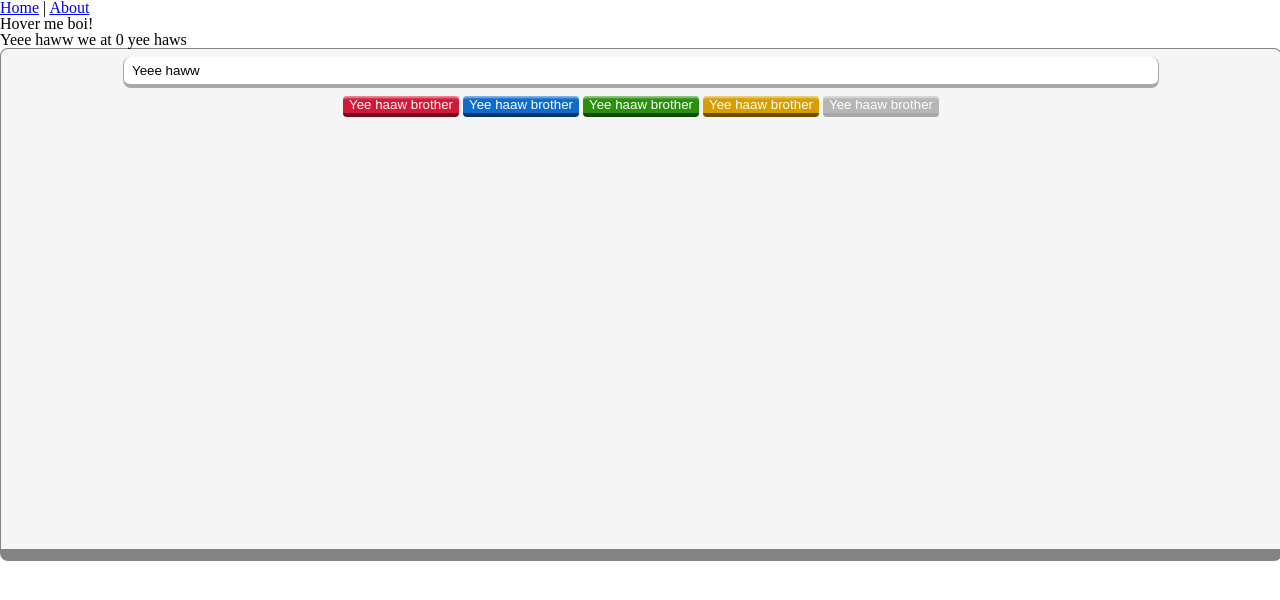
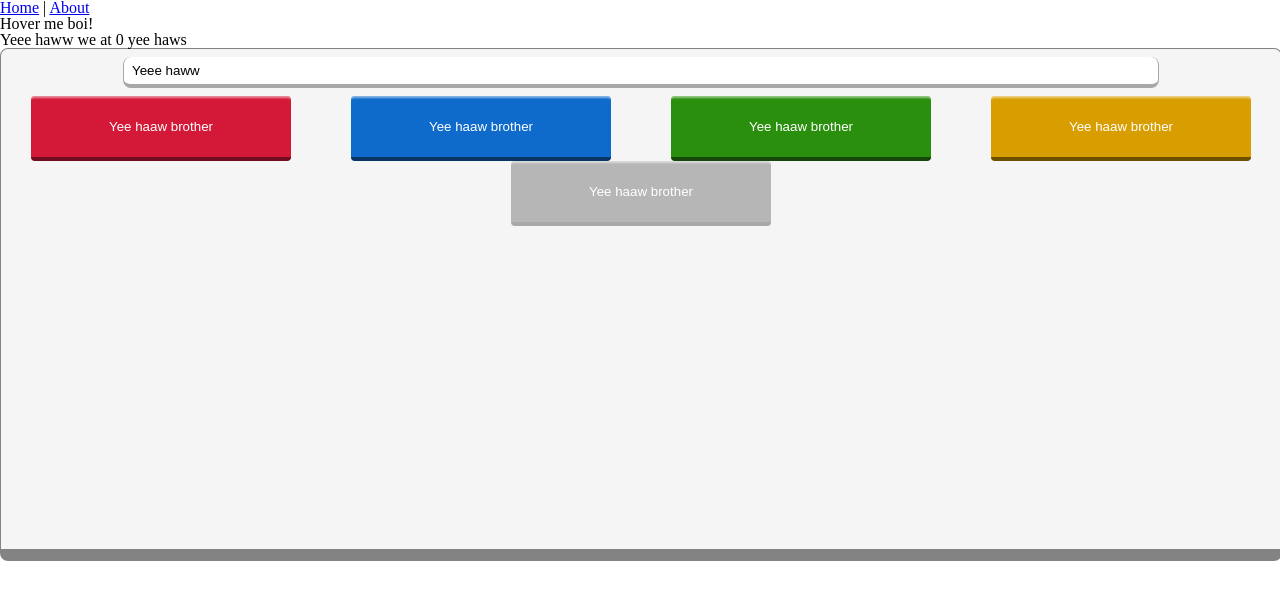
Before and after one commit to weatbix-kid/vue-test-app, a Vue app: page / in a window 1280 px wide. Shown: the top 600 px of the page. Built offline with nearby package versions, Linux system fonts and the light colour scheme; no server answers; a web font is replaced by a local one.

Commit message:
Flex test

```diff
--- a/package.json
+++ b/package.json
@@ -8,9 +8,11 @@
     "lint": "vue-cli-service lint"
   },
   "dependencies": {
+    "audit": "0.0.6",
     "axios": "^0.18.1",
+    "fix": "0.0.6",
     "node-sass": "^4.12.0",
-    "npm": "^6.9.0",
+    "npm": "^6.13.1",
     "sass": "^1.21.0",
     "sass-loader": "^7.1.0",
     "vue": "^2.6.10",
--- a/src/App.vue
+++ b/src/App.vue
@@ -9,11 +9,11 @@
 </template>
 
 <style lang='sass'>
-@import './scss/style.scss'
+@import './assets/scss/style.scss'
 </style>
 
 <script>
 export default {
-
+  // Move assets back to src and remove assets from path it constinues to be shit
 }
 </script>
--- a/src/scss/style.scss
+++ b/src/assets/scss/style.scss
@@ -1,4 +1,4 @@
-@import './scss/reset.scss';
+@import './reset.scss';
 @import 'fonts.scss';
 
 $red: #d41938;
@@ -58,6 +58,8 @@ input[type=text]{
 
 .ui-button-sm {
     transition: .05s;
+    height: 65px;
+    width: 260px;
     font-family: 'Jua', sans-serif;
     color: white;
     display: inline-block;
--- a/src/main.js
+++ b/src/main.js
@@ -6,6 +6,16 @@ import router from './router'
 Vue.config.productionTip = false
 
 new Vue({
+    data() {
+      return {
+        testRootData: 'Hello world',
+      }
+    },
+    methods: {
+      printTestData(){
+        console.log(this.testRootData)
+      }
+    },
   // axios,
   router,
   render: h => h(App)
--- a/src/views/Home.vue
+++ b/src/views/Home.vue
@@ -5,11 +5,13 @@
     <div>{{ currentCount }}</div>
     <div class='ui-block-lg default' style="text-align:center;">
       <input v-model='phrase' type='text' placeholder='Type here'/>
-      <button class='ui-button-sm red' @click="incrementCount">Yee haaw brother</button>
-      <button class='ui-button-sm blue' @click="incrementCount">Yee haaw brother</button>
-      <button class='ui-button-sm green' @click="incrementCount">Yee haaw brother</button>
-      <button class='ui-button-sm yellow' @click="incrementCount">Yee haaw brother</button>
-      <button class='ui-button-sm default' @click="incrementCount">Yee haaw brother</button>
+      <div style="display: flex; flex-direction: row; flex-wrap: wrap; justify-content: space-around;">
+        <button class='ui-button-sm red' @click="incrementCount">Yee haaw brother</button>
+        <button class='ui-button-sm blue' @click="incrementCount">Yee haaw brother</button>
+        <button class='ui-button-sm green' @click="incrementCount">Yee haaw brother</button>
+        <button class='ui-button-sm yellow' @click="incrementCount">Yee haaw brother</button>
+        <button class='ui-button-sm default' @click="incrementCount">Yee haaw brother</button>
+      </div>
     </div>
   </div>
 </template>
```
Also changed, not shown: src/assets/scss/fonts.scss (renamed from src/scss/fonts.scss), src/assets/scss/reset.scss (renamed from src/scss/reset.scss), 1 other file (tests, documents, lock files or other folders).
